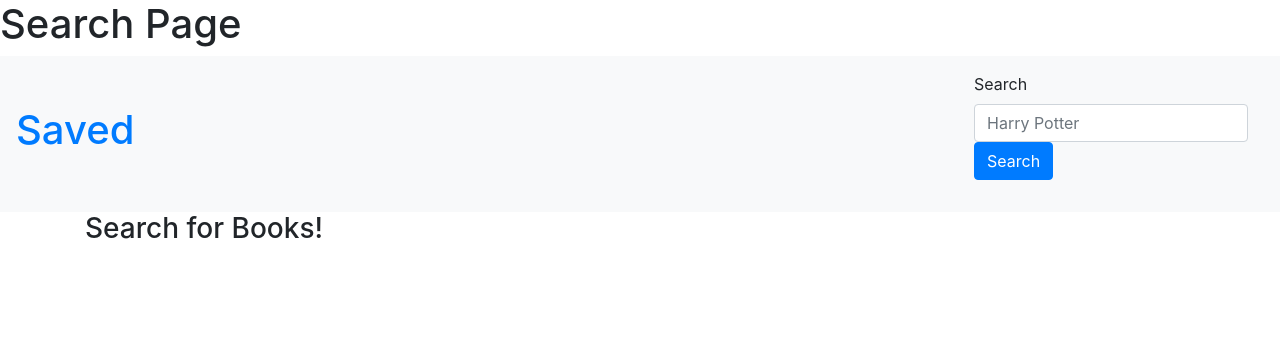
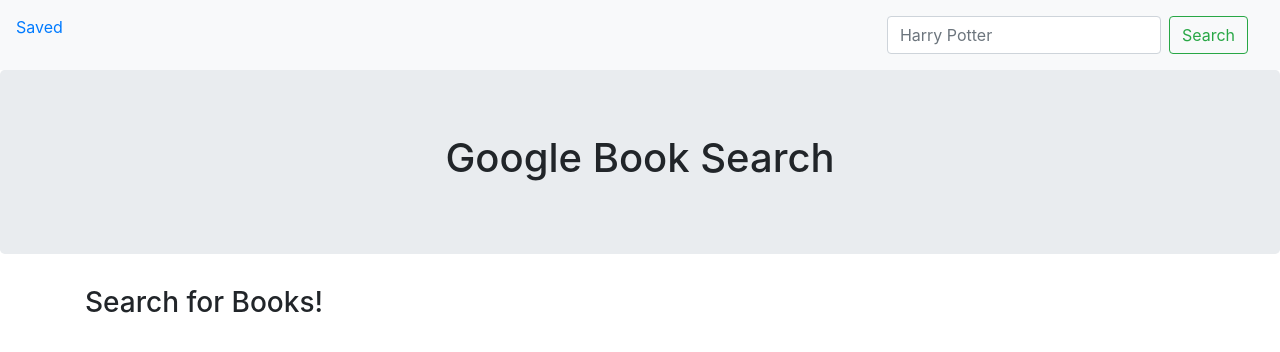
Before and after one commit to kathryn-breslin/google_books, a React (Create React App) app in the folder client/: page / in a window 1280 px wide. Shown: the top 352 px of the page. Built offline with nearby package versions, Linux system fonts and the light colour scheme.

Commit message:
added jumbotron and inline block search

```diff
--- /dev/null
+++ b/client/src/components/Jumbotron/Jumbotron.tsx
@@ -0,0 +1,11 @@
+import React from "react";
+
+function Jumbotron (props: any) {
+    return (
+        <div className="jumbotron text-center">
+            <h1>Google Book Search</h1>
+        </div>
+    )
+}
+
+export default Jumbotron;
--- /dev/null
+++ b/client/src/components/Jumbotron/index.tsx
@@ -0,0 +1 @@
+export { default as Jumbotron } from "./Jumbotron";
--- a/client/src/components/SearchBar/SearchBar.tsx
+++ b/client/src/components/SearchBar/SearchBar.tsx
@@ -9,18 +9,17 @@
   return (
     <nav className="navbar navbar-expand-lg navbar-light bg-light">
       <form>
-        <div className="form-group">
-          <label htmlFor="search">Search</label>
+        <div className="form-inline searchBar">
           <input
             onChange={handleInputChange}
             value={search}
             name="search"
             type="text"
-            className="form-control"
+            className="form-control mr-sm-2"
             placeholder="Harry Potter"
             id="search"
           />
-          <button onClick={handleFormSearch} className="btn btn-primary">
+          <button onClick={handleFormSearch} className="btn btn-outline-success my-2 my-sm-0">
             Search
           </button>
         </div>
--- a/client/src/components/index.tsx
+++ b/client/src/components/index.tsx
@@ -1,2 +1,3 @@
 export * from "./Books";
 export * from "./SearchBar";
+export * from "./Jumbotron";
--- a/client/src/pages/Search/Search.tsx
+++ b/client/src/pages/Search/Search.tsx
@@ -1,6 +1,6 @@
 import React, { Component } from "react";
 import { Link } from "react-router-dom";
-import { SearchBar, Books, BookItem } from "../../components";
+import { Jumbotron, SearchBar, Books, BookItem } from "../../components";
 import API from "../../utils/API";
 
 interface IContent {
@@ -64,8 +64,8 @@
       link: item.volumeInfo.previewLink,
       saved: true
     })
-    .then(res => console.log("Saved Book: " + res))
-    .catch(err => console.log(err));
+      .then(res => console.log("Saved Book: " + res))
+      .catch(err => console.log(err));
   };
 
   render() {
@@ -73,11 +73,9 @@
 
     return (
       <div>
-        <h1>Search Page</h1>
-
         <nav className="navbar navbar-light bg-light">
           <Link to="/saved">
-            <h1>Saved</h1>
+            <p>Saved</p>
           </Link>
           <SearchBar
             search={search}
@@ -85,6 +83,7 @@
             handleFormSearch={this.handleFormSearch}
           />
         </nav>
+        <Jumbotron />
         <div className="container">
           <div className="row">
             <div className="col-12">
@@ -101,9 +100,11 @@
 
                         <p>{item.volumeInfo.description}</p>
                         <p>{item.volumeInfo.previewLink}</p>
-                        <br/>
+                        <br />
                       </div>
-                      <button onClick={() => this.saveBook(item)}>Save Book</button>
+                      <button onClick={() => this.saveBook(item)}>
+                        Save Book
+                      </button>
                     </BookItem>
                   ))}
                 </Books>
```
